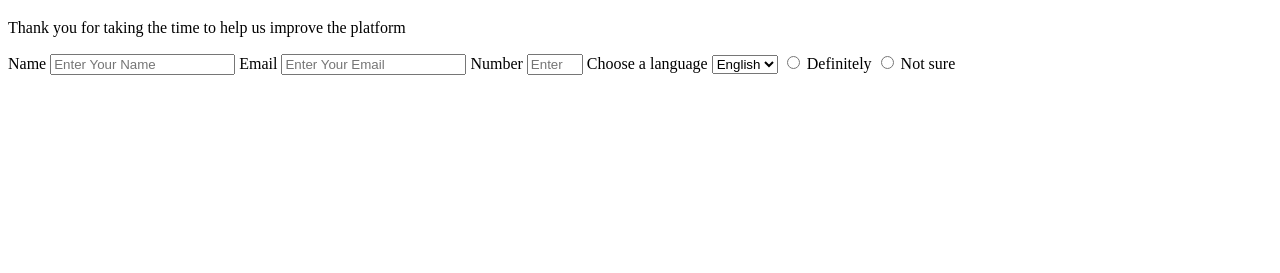
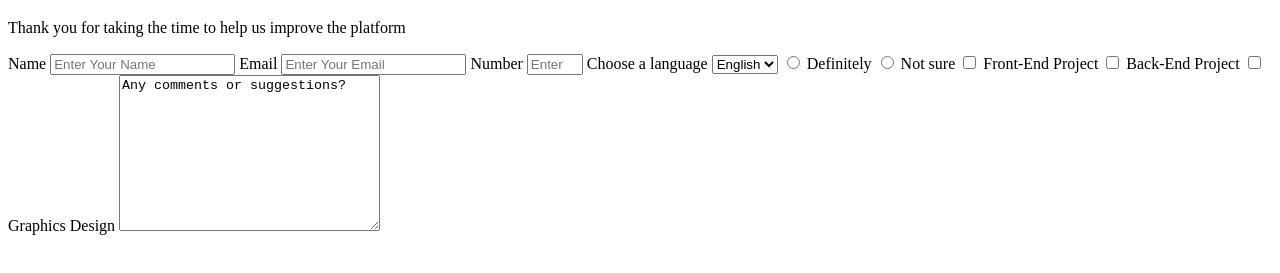
Before and after one commit to dieum512/survey-form, a plain HTML site: page index.html in a window 1280 px wide. Shown: the part 61-334 px from the top of the page. Drawn offline with Linux system fonts and the light colour scheme.

Commit message:
Created textarea

```diff
--- a/index.html
+++ b/index.html
@@ -33,6 +33,13 @@
       <label for="definitely">Definitely</label>
       <input type="radio" value="" />
       <label for="not sure">Not sure</label>
+      <input type="checkbox" name="one" id="one" value="Front-End Project">
+      <label for="one">Front-End Project</label>
+      <input type="checkbox" name="two" id="two" value="Back-End Project">
+      <label for="two">Back-End Project</label>
+      <input type="checkbox" name="three" id="three" value="Graphics Design">
+      <label for="three">Graphics Design</label>
+      <textarea name="textarea" id="textarea" cols="30" rows="10">Any comments or suggestions?</textarea>
     </form>
   </body>
 </html>
```
